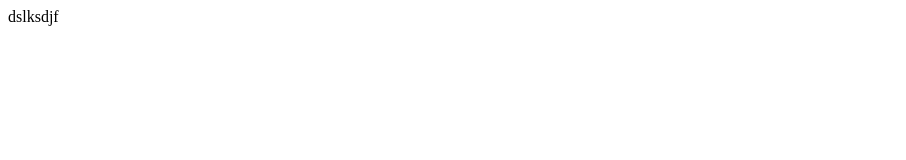
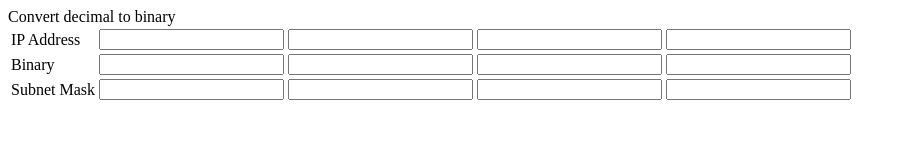
Before and after one commit to a510/a510.github.io, a plain HTML site: page index.html in a window 1280 px wide. Shown: the whole page, without its empty margins (0-906 px from the left). Drawn offline with Linux system fonts and the light colour scheme.

Commit message:
IP from Decimal to Binary

```diff
--- a/index.html
+++ b/index.html
@@ -1,7 +1,79 @@
 <html>
 <head>
+    <script>
+        window.onload = function () {
+            document.querySelectorAll('[data-oct]').forEach(function (e) {
+                e.oninput = function () {
+                    var val = e.value;
+                    var intVal = parseInt(val);
+                    var bin = document.getElementById('binOct' + e.getAttribute('data-oct'));
+                    if (val === intVal.toString() && intVal >= 0 && intVal <= 255) {
+                        var binValue = (intVal >>> 0).toString(2);
+                        bin.value = "00000000".substring(0, 8 - binValue.length) + binValue;
+                    } else {
+                        bin.value = "Invalid Value";
+                    }
+                }
+            });
+        }
+    </script>
 </head>
 <body>
-dslksdjf
+    <label>Convert decimal to binary</label>
+    <table>
+        <tr>
+            <td>
+                IP Address
+            </td>
+            <td>
+                <input id="oct1" data-oct="1" type="text" />
+            </td>
+            <td>
+                <input id="oct2" data-oct="2" type="text" />
+            </td>
+            <td>
+                <input id="oct3" data-oct="3" type="text" />
+            </td>
+            <td>
+                <input id="oct4" data-oct="4" type="text" />
+            </td>
+        </tr>
+        <tr>
+            <td>
+                Binary
+            </td>
+            <td>
+                <input id="binOct1" data-binoct="1" type="text" />
+            </td>
+            <td>
+                <input id="binOct2" data-binoct="2" type="text" />
+            </td>
+            <td>
+                <input id="binOct3" data-binoct="3" type="text" />
+            </td>
+            <td>
+                <input id="binOct4" data-binoct="4" type="text" />
+            </td>
+        </tr>
+        <tr>
+            <td>
+                Subnet Mask
+            </td>
+            <td>
+                <input id="subnet1" data-subnet="1" type="text" />
+            </td>
+            <td>
+                <input id="subnet2" data-subnet="2" type="text" />
+            </td>
+            <td>
+                <input id="subnet3" data-subnet="3" type="text" />
+            </td>
+            <td>
+                <input id="subnet4" data-subnet="4" type="text" />
+            </td>
+        </tr>
+    </table>
+
+
 </body>
 </html>
```
